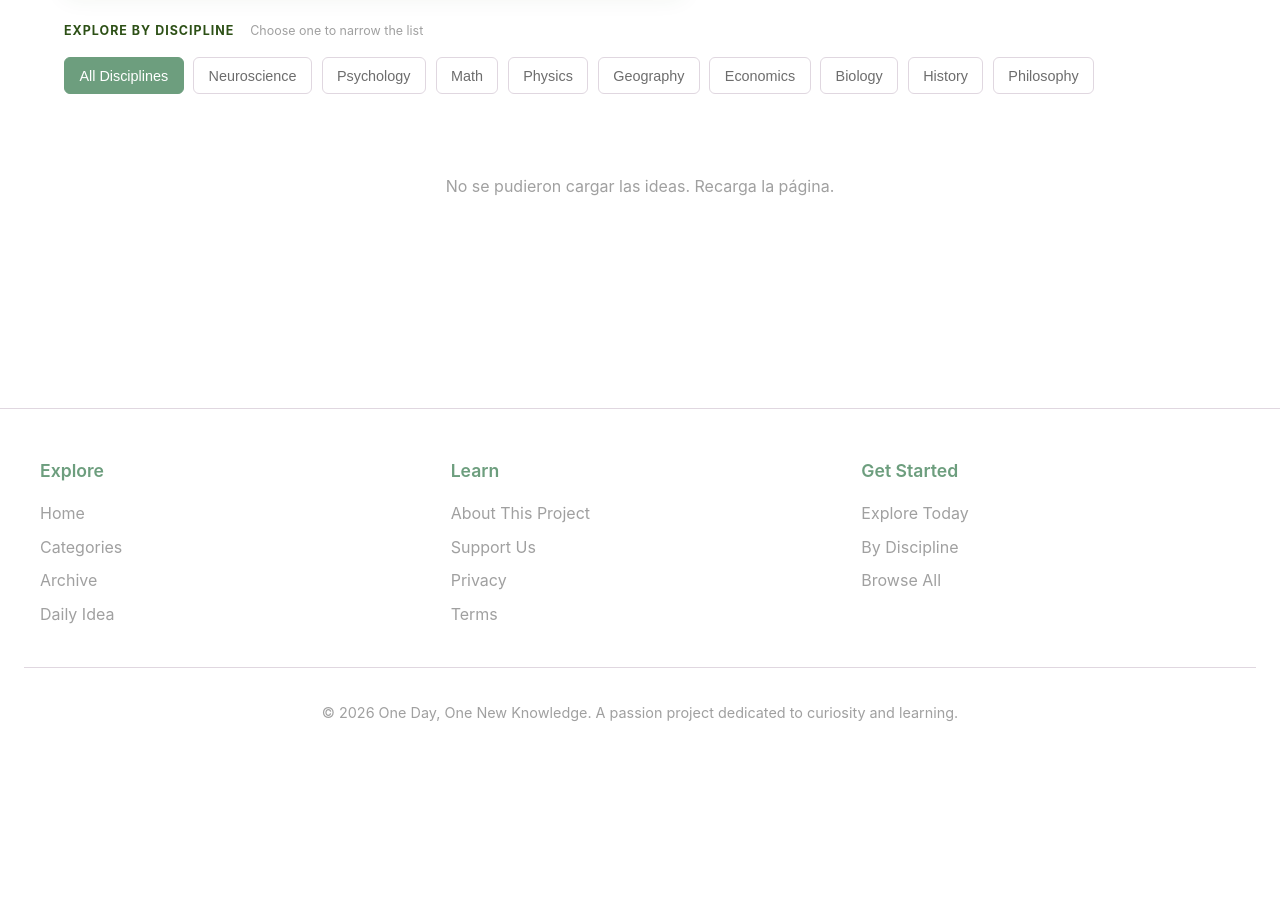
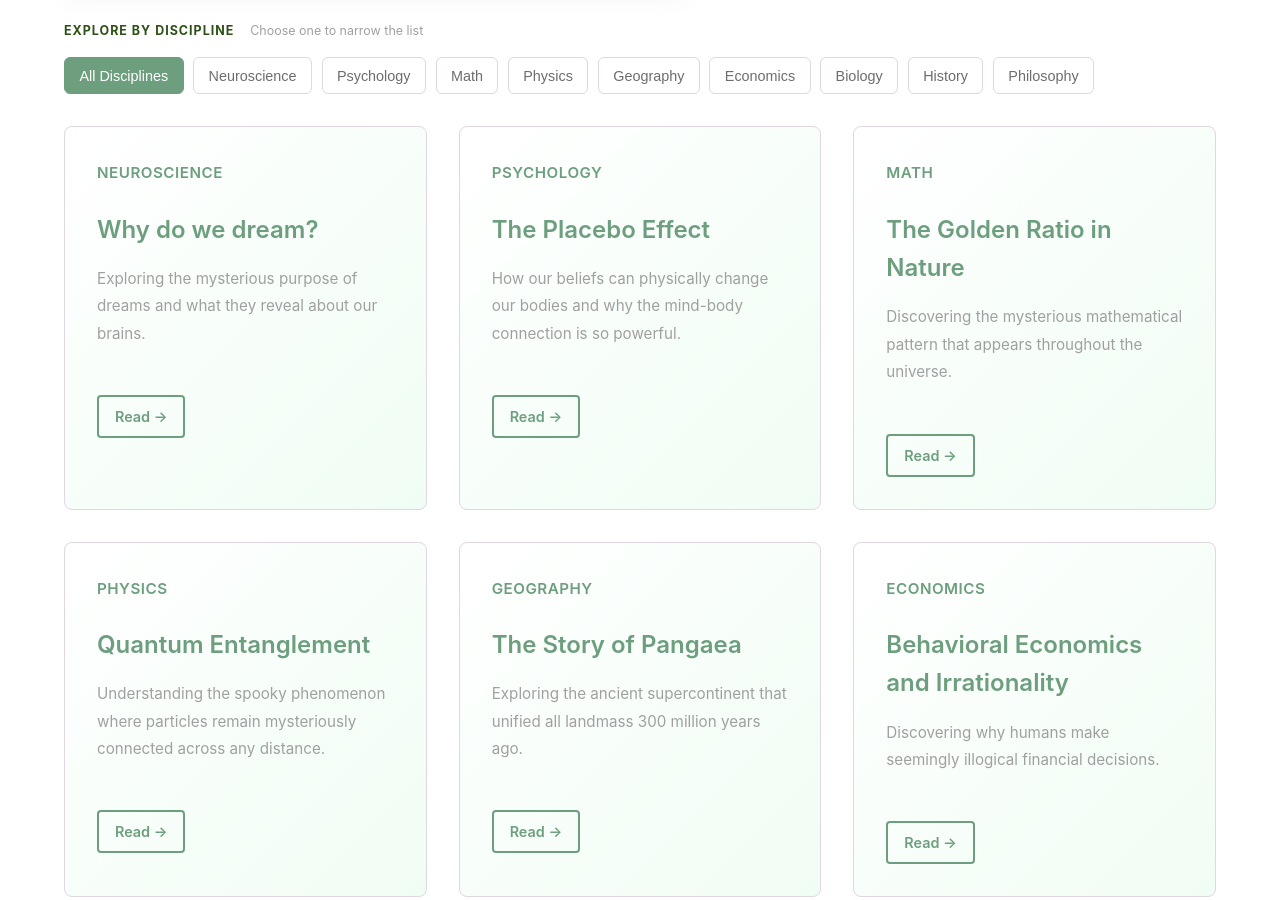
Before and after one commit to curiousteenagers/onedayonenewknowledge, a plain HTML site: page archive.html in a window 1280 px wide. Shown: the part 560-1460 px from the top of the page. Before the commit the page ends 1358 px from the top, so only its background shows below. Drawn offline with Linux system fonts and the light colour scheme; files that its build step writes are made by us from their sources.

Commit message:
Update archive.html

```diff
--- a/archive.html
+++ b/archive.html
@@ -4,7 +4,7 @@
   <meta charset="UTF-8">
   <meta name="viewport" content="width=device-width, initial-scale=1.0">
   <title>Archive - One Day, One New Knowledge</title>
-  <link rel="stylesheet" href="css/style.css">
+  <link rel="stylesheet" href="style.css">
 </head>
 <body>
   <!-- Navigation -->
@@ -116,13 +116,31 @@
       });
     }
 
+    async function loadFirstAvailableArchiveScript(paths) {
+      let lastError;
+
+      for (const src of paths) {
+        try {
+          await loadArchiveScript(src);
+          return;
+        } catch (error) {
+          lastError = error;
+        }
+      }
+
+      throw lastError;
+    }
+
     document.addEventListener('DOMContentLoaded', async () => {
-      const requiredScripts = ['js/data.js', 'js/script.js'];
+      const requiredScripts = [
+        ['data.js', 'js/data.js'],
+        ['script.js', 'js/script.js']
+      ];
       let extrasLoaded = true;
 
       try {
-        for (const src of requiredScripts) {
-          await loadArchiveScript(src);
+        for (const paths of requiredScripts) {
+          await loadFirstAvailableArchiveScript(paths);
         }
       } catch (error) {
         document.getElementById('no-results').textContent = 'No se pudieron cargar las ideas. Recarga la página.';
@@ -131,7 +149,7 @@
       }
 
       try {
-        await loadArchiveScript('js/archive-extra.js');
+        await loadFirstAvailableArchiveScript(['archive-extra.js', 'js/archive-extra.js']);
       } catch (error) {
         extrasLoaded = false;
       }
@@ -182,7 +200,7 @@
 
       if (!extrasLoaded) {
         const status = document.getElementById('archive-load-status');
-        status.textContent = 'Se cargaron las ideas principales. La lista completa no está disponible porque falta js/archive-extra.js en el repositorio publicado.';
+        status.textContent = 'Se cargaron las ideas principales, pero no se pudo cargar la lista completa de artículos.';
         status.style.display = 'block';
       }
     });
```
